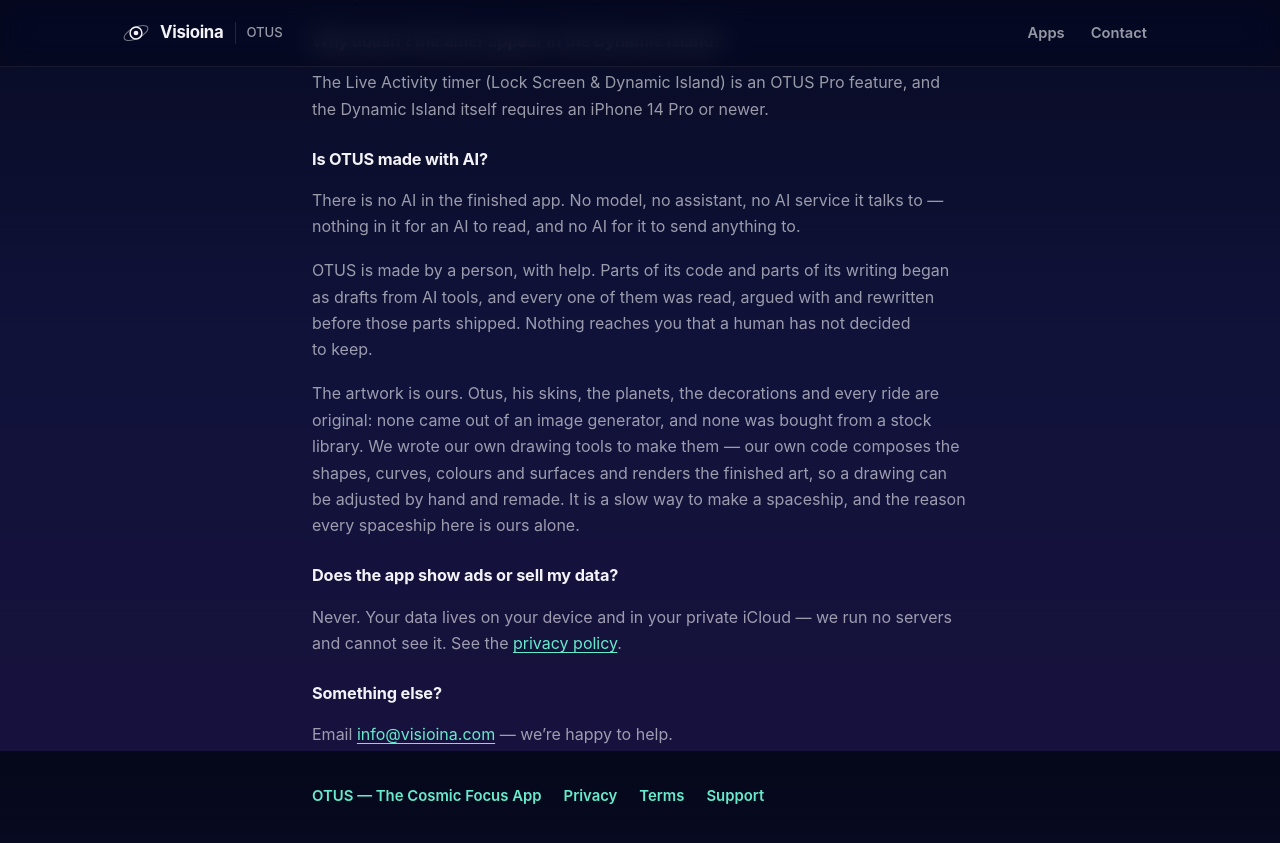
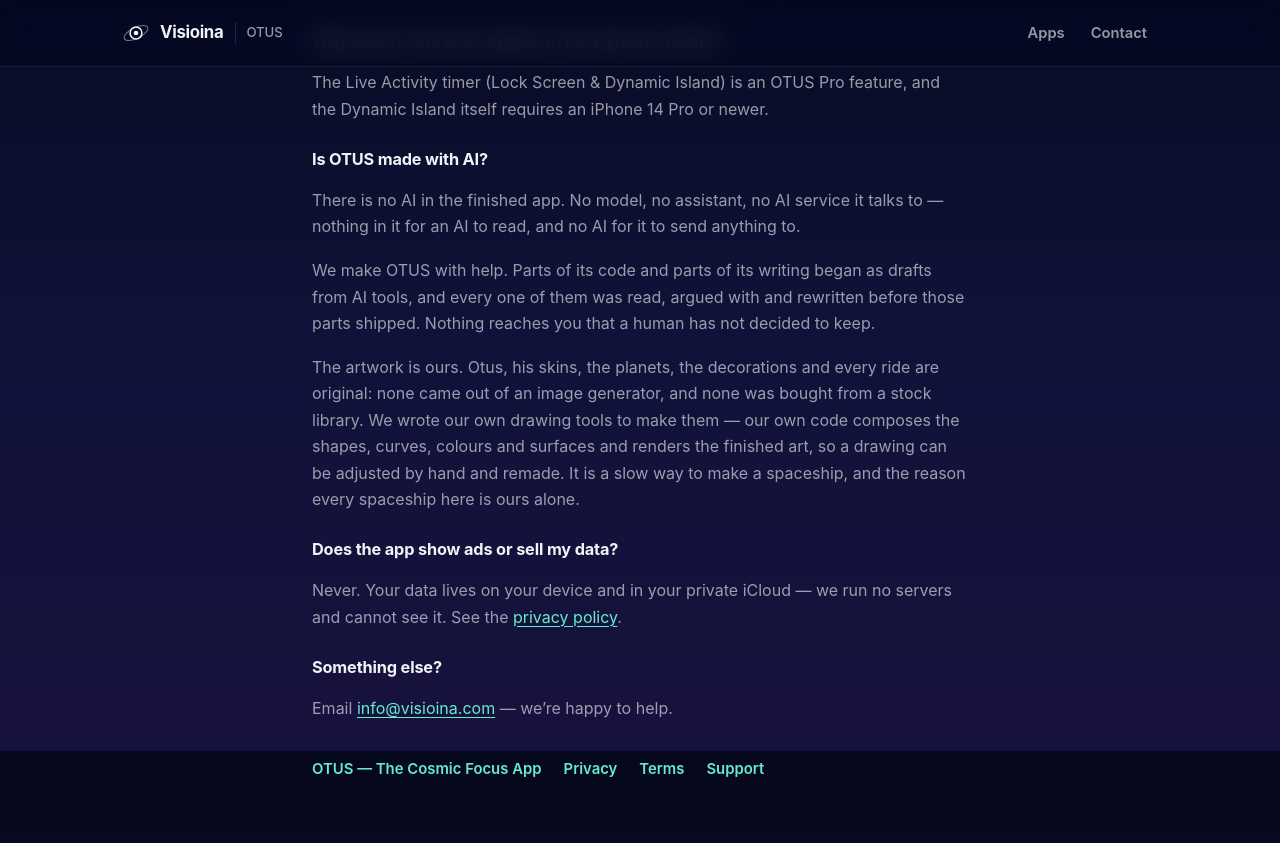
Before and after one commit to selinahti/visioinawebsite, a Jekyll site: the page built from _apps/otus/faq.md, in a window 1280 px wide and 900 px high, scrolled down 4649 px. Shown: the top 843 px of the window. Built offline with Jekyll 4.4.1, drawn with Linux system fonts in a browser that asks for light colours.

Commit message:
Say we, not a person

```diff
--- a/_apps/otus/faq.md
+++ b/_apps/otus/faq.md
@@ -207,9 +207,9 @@ There is no AI in the finished app. No model, no assistant, no AI service it
 talks to — nothing in it for an AI to read, and no AI for it to send anything
 to.
 
-OTUS is made by a person, with help. Parts of its code and parts of its writing
-began as drafts from AI tools, and every one of them was read, argued with and
-rewritten before those parts shipped. Nothing reaches you that a human has not
+We make OTUS with help. Parts of its code and parts of its writing began as
+drafts from AI tools, and every one of them was read, argued with and rewritten
+before those parts shipped. Nothing reaches you that a human has not
 decided to keep.
 
 The artwork is ours. Otus, his skins, the planets, the decorations and every
```
